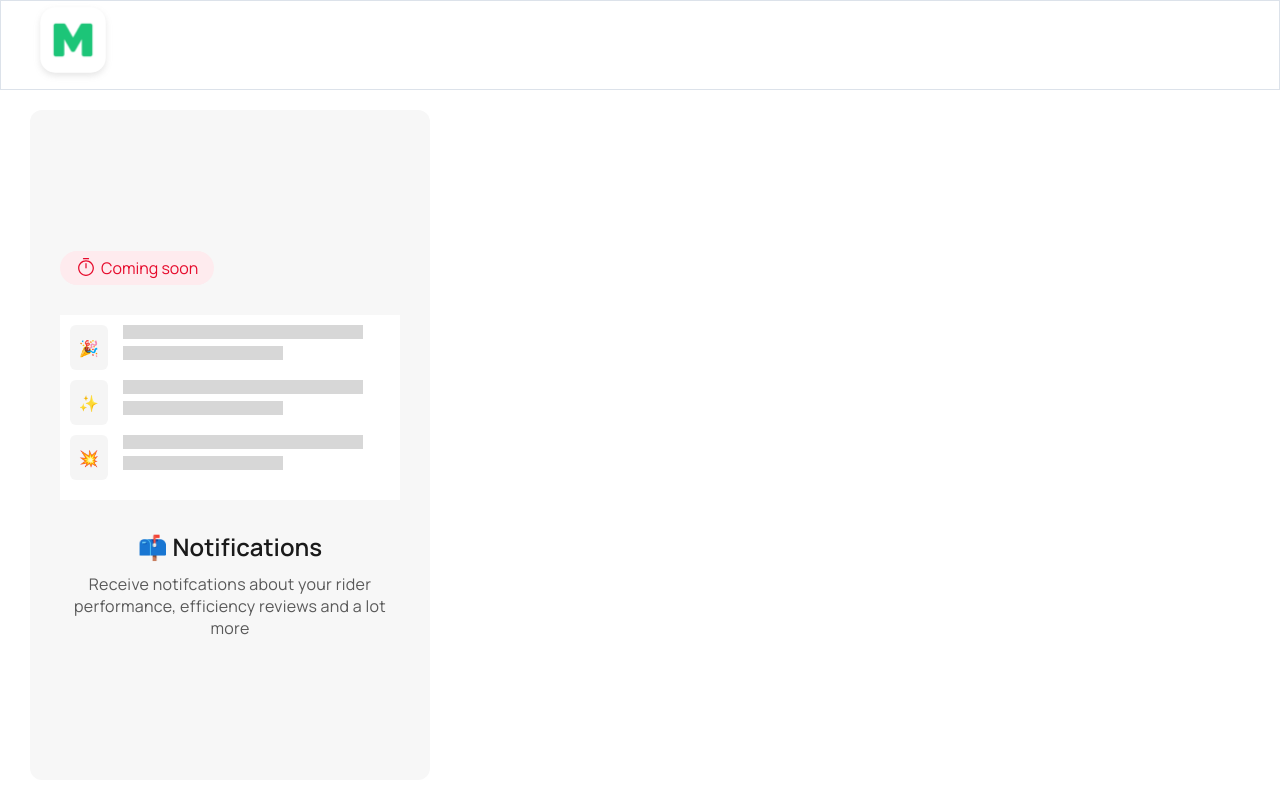
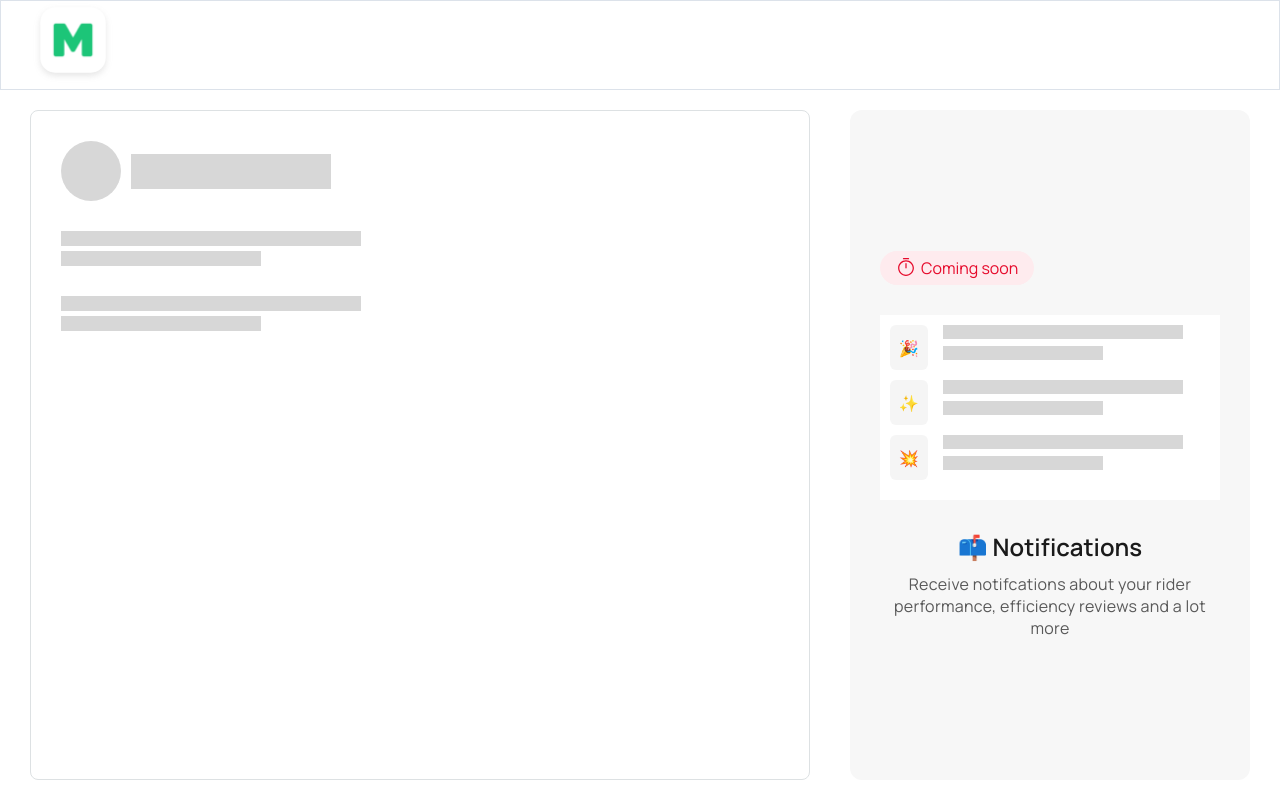
Before and after one commit to AlexChika/web-dev-assessment, a React (Create React App) app: page / in a window 1280 px wide. Built offline with nearby package versions, Linux system fonts and the light colour scheme; no server answers.

Commit message:
added skeleton oaded to Content component

```diff
--- a/src/components/home/Content.tsx
+++ b/src/components/home/Content.tsx
@@ -1,5 +1,6 @@
 import styled from "styled-components";
 import { useQuery, gql } from "@apollo/client";
+import ContentSkeleton from "./ContentSkeleton";
 
 const Content = () => {
   const COMPANY_QUERY = gql`
@@ -14,11 +15,11 @@ const Content = () => {
   const { data } = useQuery(COMPANY_QUERY);
 
   if (!data) {
-    return <></>;
+    return <ContentSkeleton />;
   }
 
   const company: CompanyType = data.company;
-  const { name, cto, ceo } = company || {};
+  const { name, cto, ceo } = company;
 
   function getCompanyInitial(text?: string) {
     let name = text || "MC";
--- a/src/components/home/ContentSkeleton.tsx
+++ b/src/components/home/ContentSkeleton.tsx
@@ -1,5 +1,99 @@
+import styled from "styled-components";
+
 const ContentSkeleton = () => {
-  return <div>ContentSkeleton</div>;
+  return (
+    <Wrapper>
+      <Header aria-hidden>
+        <small></small>
+        <span></span>
+      </Header>
+
+      <CEO>
+        <p></p>
+        <span></span>
+      </CEO>
+
+      <CEO>
+        <p></p>
+        <span></span>
+      </CEO>
+    </Wrapper>
+  );
 };
 
 export default ContentSkeleton;
+
+const Wrapper = styled.div`
+  border: 1px solid #dde1e3;
+  border-radius: 8px;
+  width: 100%;
+  margin-top: 30px;
+  max-width: 600px;
+  padding: 20px;
+
+  @media screen and (min-width: 425px) {
+    padding: 30px;
+  }
+
+  @media screen and (min-width: 768px) {
+    margin-top: 0px;
+    max-width: unset;
+    min-height: calc(100vh - 130px);
+  }
+
+  @keyframes skeleton {
+    0% {
+      background-color: ${({ theme }: { theme: ThemeType }) =>
+        theme.tertiaryGray};
+    }
+
+    50% {
+      background-color: ${({ theme }: { theme: ThemeType }) =>
+        theme.secondaryGray};
+      opacity: 0.5;
+    }
+
+    100% {
+      background-color: ${({ theme }: { theme: ThemeType }) =>
+        theme.tertiaryGray};
+    }
+  }
+`;
+
+const Header = styled.div`
+  display: flex;
+  align-items: center;
+
+  small {
+    width: 60px;
+    height: 60px;
+    border-radius: 50%;
+    animation: skeleton 2s infinite forwards linear;
+  }
+
+  span {
+    margin-left: 10px;
+    width: 200px;
+    height: 35px;
+    animation: skeleton 2s infinite forwards linear;
+  }
+`;
+
+const CEO = styled.div`
+  margin-top: 30px;
+  p {
+    width: 100%;
+    height: 15px;
+    max-width: 300px;
+    animation: skeleton 2s infinite forwards linear;
+  }
+
+  span {
+    display: block;
+    width: 100%;
+    height: 15px;
+    max-width: 200px;
+    margin-top: 5px;
+    animation: skeleton 2s infinite forwards linear;
+  }
+`;
```
